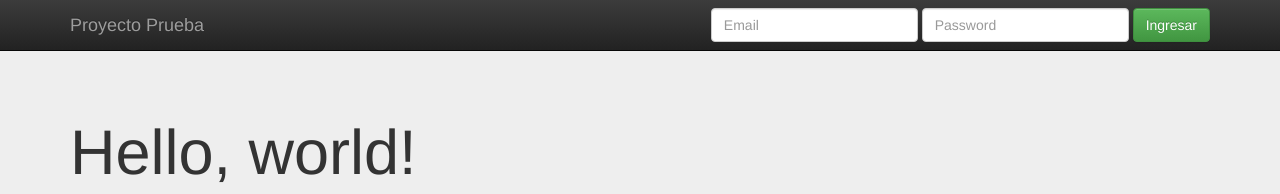
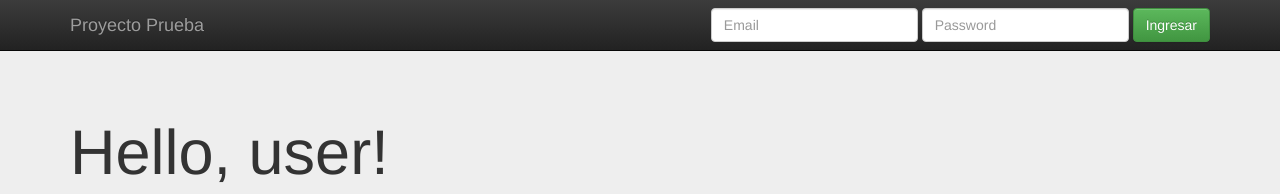
Before and after one commit to LeoSebasSP/Curso-Git-TSOFT---Pracctica02, a plain HTML site: page index.html in a window 1280 px wide. Shown: the top 194 px of the page. Drawn offline with nearby package versions, Linux system fonts and the light colour scheme.

Commit message:
Cuarto commit

```diff
--- a/index.html
+++ b/index.html
@@ -55,7 +55,7 @@
     <!-- Main jumbotron for a primary marketing message or call to action -->
     <div class="jumbotron">
       <div class="container">
-        <h1>Hello, world!</h1>
+        <h1>Hello, user!</h1>
         <p>This is a template for a simple marketing or informational website. It includes a large callout called a jumbotron and three supporting pieces of content. Use it as a starting point to create something more unique.</p>
         <p><a class="btn btn-primary btn-lg" href="#" role="button">Learn more &raquo;</a></p>
       </div>
```
